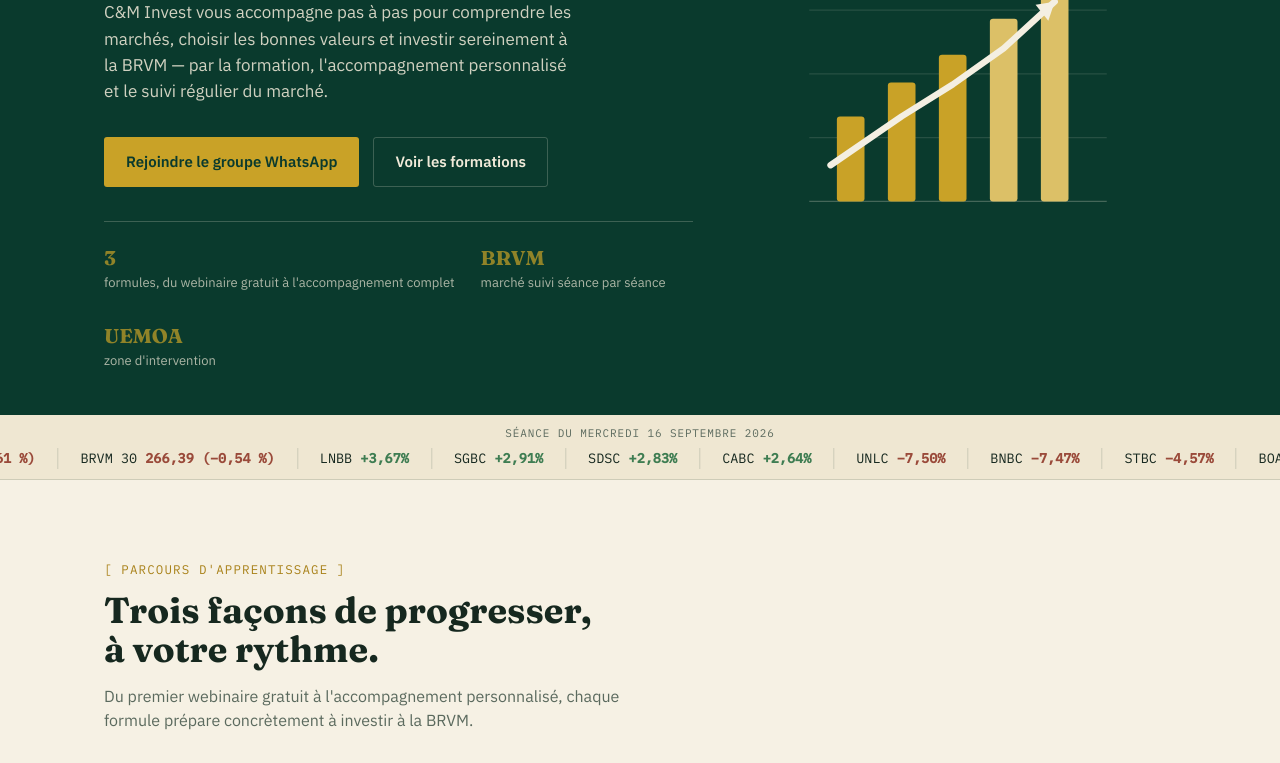
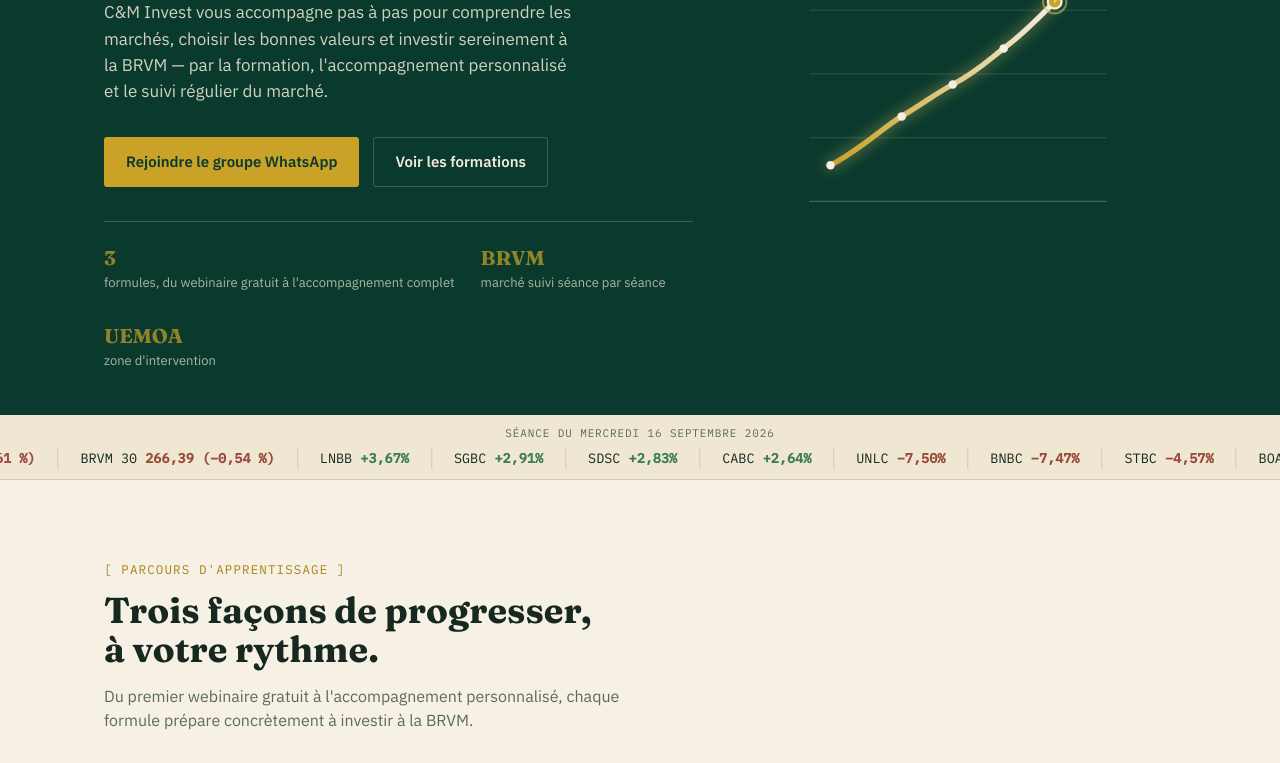
Before and after one commit to CMInvest/cminvest-site, a plain HTML site: page index.html in a window 1280 px wide. Shown: the part 260-1023 px from the top of the page. Drawn offline with Linux system fonts and the light colour scheme.

Commit message:
Update hero illustration
Replace hero-art bar chart with a smoother gradient line-chart illustration

```diff
--- a/index.html
+++ b/index.html
@@ -373,17 +373,28 @@
       </div>
       <div class="hero-art">
         <svg viewBox="0 0 320 260" xmlns="http://www.w3.org/2000/svg" role="img" aria-label="Graphique boursier ascendant">
+          <defs>
+            <linearGradient id="heroLineStroke" x1="0" y1="1" x2="1" y2="0">
+              <stop offset="0%" stop-color="#C9A227"/>
+              <stop offset="100%" stop-color="#F4EFE2"/>
+            </linearGradient>
+            <filter id="heroBlur" x="-50%" y="-50%" width="200%" height="200%">
+              <feGaussianBlur stdDeviation="6"/>
+            </filter>
+          </defs>
           <line x1="20" y1="230" x2="300" y2="230" stroke="#F1EAD9" stroke-opacity=".25" stroke-width="1"/>
           <line x1="20" y1="170" x2="300" y2="170" stroke="#F1EAD9" stroke-opacity=".12" stroke-width="1"/>
           <line x1="20" y1="110" x2="300" y2="110" stroke="#F1EAD9" stroke-opacity=".12" stroke-width="1"/>
           <line x1="20" y1="50" x2="300" y2="50" stroke="#F1EAD9" stroke-opacity=".12" stroke-width="1"/>
-          <rect x="46" y="150" width="26" height="80" rx="3" fill="#C9A227"/>
-          <rect x="94" y="118" width="26" height="112" rx="3" fill="#C9A227"/>
-          <rect x="142" y="92" width="26" height="138" rx="3" fill="#C9A227"/>
-          <rect x="190" y="58" width="26" height="172" rx="3" fill="#DCC067"/>
-          <rect x="238" y="32" width="26" height="198" rx="3" fill="#DCC067"/>
-          <polyline points="40,196 107,150 155,120 203,86 251,42" fill="none" stroke="#F4EFE2" stroke-width="6" stroke-linecap="round" stroke-linejoin="round"/>
-          <path d="M251,42 L233,45 L245,60 Z" fill="#F4EFE2"/>
+          <path d="M40,196 C70,180 90,160 107,150 C130,136 140,128 155,120 C178,108 190,96 203,86 C222,72 238,55 251,42" fill="none" stroke="#DCC067" stroke-width="10" stroke-linecap="round" opacity="0.35" filter="url(#heroBlur)"/>
+          <path d="M40,196 C70,180 90,160 107,150 C130,136 140,128 155,120 C178,108 190,96 203,86 C222,72 238,55 251,42" fill="none" stroke="url(#heroLineStroke)" stroke-width="5" stroke-linecap="round" stroke-linejoin="round"/>
+          <circle cx="40" cy="196" r="4" fill="#F4EFE2"/>
+          <circle cx="107" cy="150" r="4" fill="#F4EFE2"/>
+          <circle cx="155" cy="120" r="4" fill="#F4EFE2"/>
+          <circle cx="203" cy="86" r="4" fill="#F4EFE2"/>
+          <circle cx="251" cy="42" r="11" fill="none" stroke="#DCC067" stroke-width="2" opacity="0.55"/>
+          <circle cx="251" cy="42" r="6.5" fill="#C9A227" stroke="#F4EFE2" stroke-width="2"/>
+          <path d="M251,42 C262,34 272,28 283,21" fill="none" stroke="#F4EFE2" stroke-width="2" stroke-dasharray="1 7" stroke-linecap="round" opacity="0.6"/>
         </svg>
       </div>
     </div>
```
